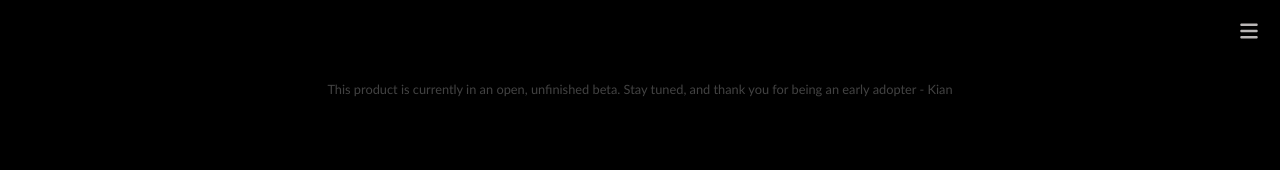
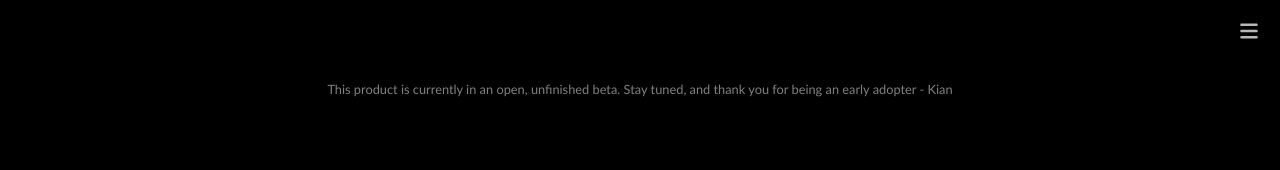
Before and after one commit to kian-m/template-web-ui, a Next.js app: page / in a window 1280 px wide. Shown: the top 170 px of the page. Built offline with nearby package versions, Linux system fonts and the light colour scheme.

Commit message:
increases fade time, corrects time displays

```diff
--- a/src/contexts/FadingTextContext.tsx
+++ b/src/contexts/FadingTextContext.tsx
@@ -23,7 +23,7 @@ export const FadingTextProvider: React.FC<FadingTextProviderProps> = ({
 }) => {
   const [text, setText] = useState('');
   const [showText, setShow] = useState(true);
-  const [timeoutValue, setTimeoutValue] = useState(4); // State for timeout
+  const [timeoutValue, setTimeoutValue] = useState(8);
 
   const updateText = (newText: string) => {
     setShow(false);
--- a/src/pages/sleep/sleep.tsx
+++ b/src/pages/sleep/sleep.tsx
@@ -43,7 +43,7 @@ export default function Sleep() {
 
   const SleepWakeOptions = useCallback(
     () => <TimeOptions date={date} wake={wake} />,
-    [wake, setWake],
+    [wake, setWake, date],
   );
 
   return (
@@ -63,7 +63,7 @@ export default function Sleep() {
         <WakeTimePrompt
           setDate={(d: Date) => {
             setDate(d);
-            setSleepLaterClicked(false);
+            setWakeUpAtClicked(false);
             setWake(true);
             setSleepNowClicked(true);
           }}
--- a/src/pages/sleep/wake-time.tsx
+++ b/src/pages/sleep/wake-time.tsx
@@ -36,7 +36,7 @@ export default function WakeTimePrompt({
 
     date.setMinutes(date.getMinutes() - 670);
 
-    setDate(date);
+    setDate(new Date(date));
   };
 
   return (
```
